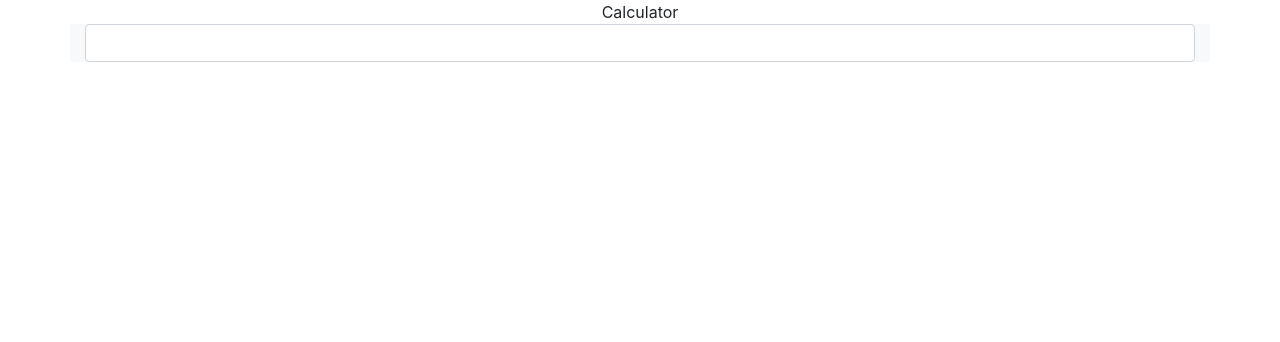
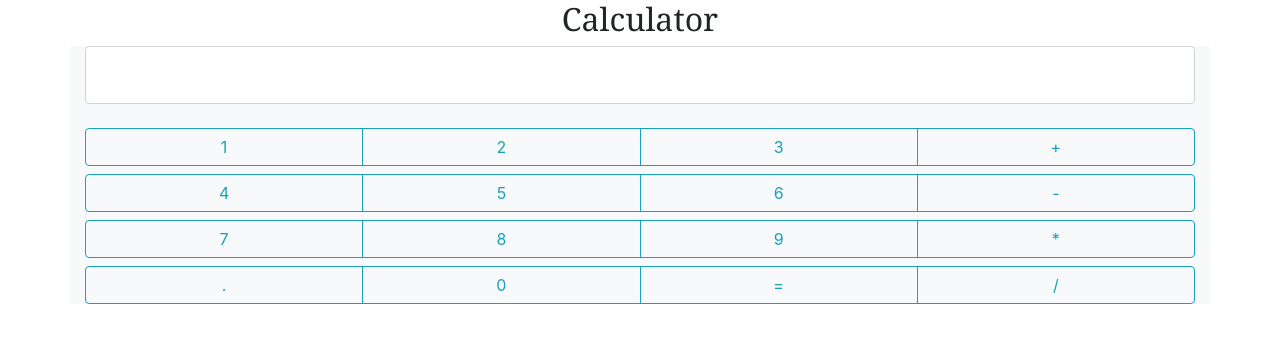
Before and after one commit to VikashSharma01/test-react-app, a React (Create React App) app: page / in a window 1280 px wide. Shown: the top 342 px of the page. Built offline with nearby package versions, Linux system fonts and the light colour scheme.

Commit message:
Simple Calculator

```diff
--- a/src/app/App.jsx
+++ b/src/app/App.jsx
@@ -14,7 +14,7 @@ class App extends React.Component {
   render() {
     return (
       <Container fluid className="App">
-        <div>Calculator</div>
+        <h2 className="calculator">Calculator</h2>
         <Row>
           <Col><Calculator /></Col>
         </Row>
--- a/src/app/App.scss
+++ b/src/app/App.scss
@@ -1,3 +1,7 @@
 .App {
   text-align: center;
 }
+
+.calculator {
+  font-family: Georgia, 'Times New Roman', Times, serif;
+}
--- a/src/app/components/Calculator.jsx
+++ b/src/app/components/Calculator.jsx
@@ -1,5 +1,8 @@
 import React, { Component } from 'react';
-import { Container, Form } from 'react-bootstrap';
+import './Calculator.scss';
+import {
+  Container, Form, Row, Col, ButtonToolbar, ButtonGroup, Button,
+} from 'react-bootstrap';
 
 class Calculator extends Component {
   constructor(props) {
@@ -10,12 +13,51 @@ class Calculator extends Component {
   render() {
     return (
       <Container className="shadow-lg bg-light">
-        <Form>
-          <Form.Group controlId="formBasicEmail">
-            {/* <Form.Label>Email address</Form.Label> */}
-            <Form.Control type="email" placeholder="" />
-          </Form.Group>
-        </Form>
+        <Row>
+          <Col>
+            <Form>
+              <Form.Group controlId="formBasicEmail">
+                <Form.Control className="py-3" type="text" placeholder="" />
+              </Form.Group>
+            </Form>
+          </Col>
+        </Row>
+        <Row>
+          <Col>
+            <ButtonToolbar aria-label="Toolbar with button groups" className="">
+              <ButtonGroup className="w-100" aria-label="First group">
+                <Button className="left-corner-first-button" variant="outline-info" block>1</Button>
+                <Button variant="outline-info" block>2</Button>
+                <Button variant="outline-info" block>3</Button>
+                <Button variant="outline-info" block>+</Button>
+              </ButtonGroup>
+            </ButtonToolbar>
+            <ButtonToolbar aria-label="Toolbar with button groups" className="">
+              <ButtonGroup className="w-100" aria-label="First group">
+                <Button className="left-corner-first-button" variant="outline-info" block>4</Button>
+                <Button variant="outline-info" block>5</Button>
+                <Button variant="outline-info" block>6</Button>
+                <Button variant="outline-info" block>-</Button>
+              </ButtonGroup>
+            </ButtonToolbar>
+            <ButtonToolbar aria-label="Toolbar with button groups" className="">
+              <ButtonGroup className="w-100" aria-label="First group">
+                <Button className="left-corner-first-button" variant="outline-info" block>7</Button>
+                <Button variant="outline-info" block>8</Button>
+                <Button variant="outline-info" block>9</Button>
+                <Button variant="outline-info" block>*</Button>
+              </ButtonGroup>
+            </ButtonToolbar>
+            <ButtonToolbar aria-label="Toolbar with button groups" className="">
+              <ButtonGroup className="w-100" aria-label="First group">
+                <Button className="left-corner-first-button" variant="outline-info" block>.</Button>
+                <Button variant="outline-info" block>0</Button>
+                <Button variant="outline-info" block>=</Button>
+                <Button variant="outline-info" block>/</Button>
+              </ButtonGroup>
+            </ButtonToolbar>
+          </Col>
+        </Row>
       </Container>
     );
   }
--- /dev/null
+++ b/src/app/components/Calculator.scss
@@ -0,0 +1,3 @@
+.left-corner-first-button {
+    margin-top: 8px;
+}
```
